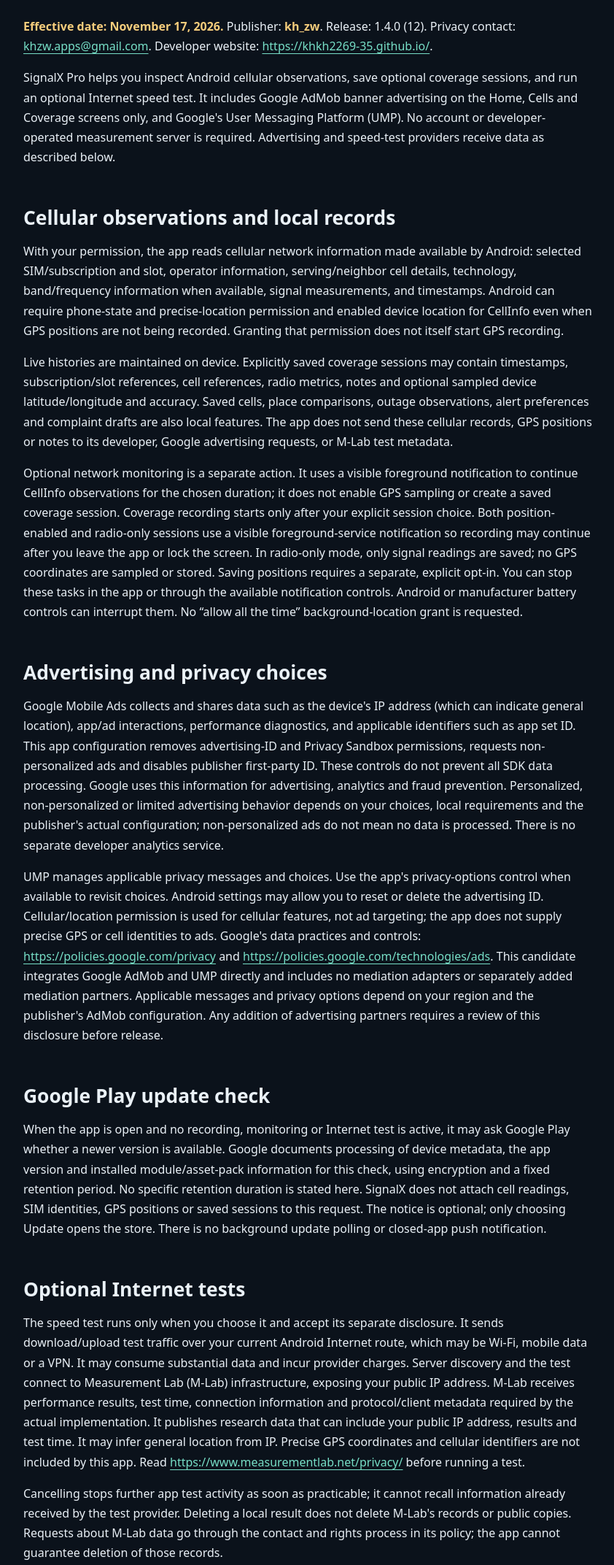
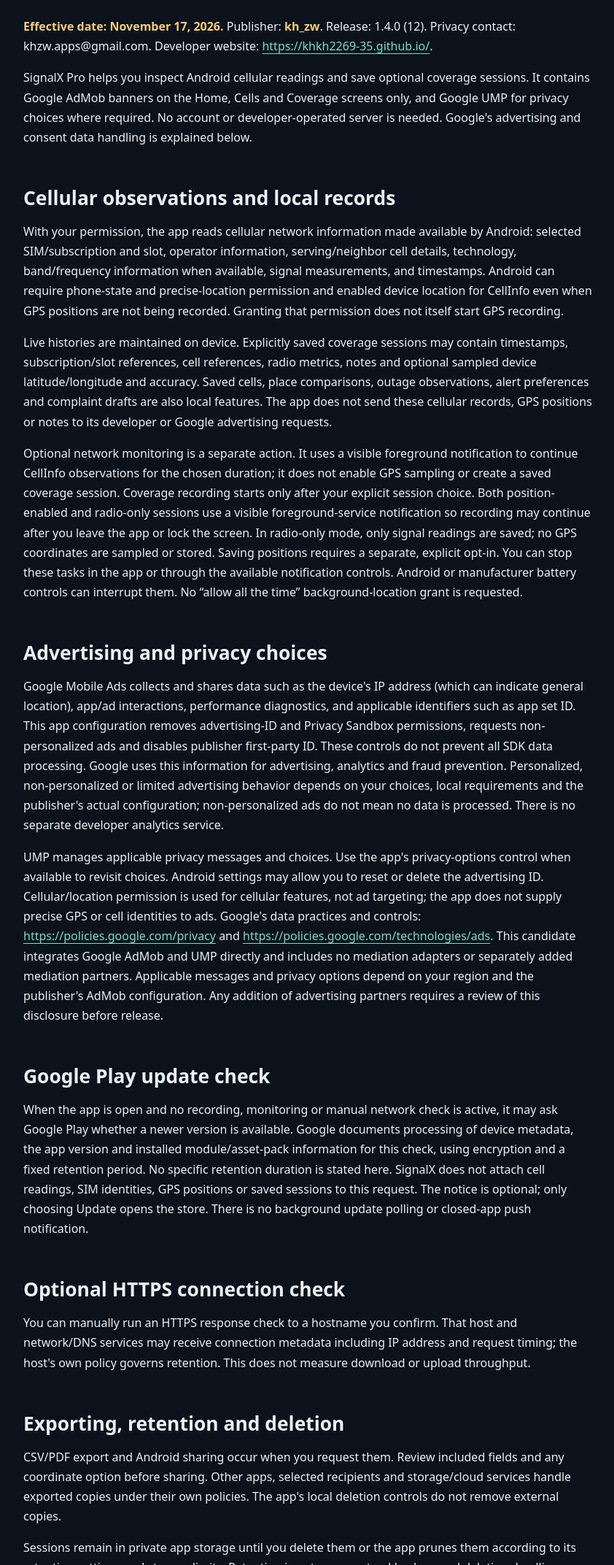
Before and after one commit to khkh2269-35/khkh2269-35.github.io, a plain HTML site: page privacy-en.html in a window 1280 px wide. Shown: the part 208-2352 px from the top of the page at 73% size, without its empty margins (183-1025 px from the left). Drawn offline with Linux system fonts and the light colour scheme.

Commit message:
docs: remove retired M-Lab speed test from privacy-en.html

```diff
--- a/privacy-en.html
+++ b/privacy-en.html
@@ -1,28 +1,26 @@
 <!doctype html>
 <html lang="en" dir="ltr"><head><meta charset="utf-8"><meta name="viewport" content="width=device-width,initial-scale=1"><title>SignalX Pro — Privacy Policy</title><link rel="stylesheet" href="styles.css"><link rel="icon" href="mark.svg" type="image/svg+xml"></head><body>
 <header><a class="brand" href="index.html"><img src="mark.svg" width="34" height="34" alt=""><bdi>SignalX Pro</bdi></a><nav aria-label="Main navigation"><a href="index.html">Website</a><a href="privacy-ar.html" lang="ar" dir="rtl">العربية</a></nav></header>
-<main class="policy"><h1>SignalX Pro — Privacy Policy</h1>
-<p><strong>Effective date: November 17, 2026.</strong> Publisher: <strong>kh_zw</strong>. Release: 1.4.0 (12). Privacy contact: <a href="mailto:khzw.apps@gmail.com">khzw.apps@gmail.com</a>. Developer website: <a href="https://khkh2269-35.github.io/">https://khkh2269-35.github.io/</a>.</p>
-<p>SignalX Pro helps you inspect Android cellular observations, save optional coverage sessions, and run an optional Internet speed test. It includes Google AdMob banner advertising on the Home, Cells and Coverage screens only, and Google&#x27;s User Messaging Platform (UMP). No account or developer-operated measurement server is required. Advertising and speed-test providers receive data as described below.</p>
+<main class="policy">
+<h1>SignalX Pro — Privacy Policy</h1>
+<p><strong>Effective date: November 17, 2026.</strong> Publisher: <strong>kh_zw</strong>. Release: 1.4.0 (12). Privacy contact: khzw.apps@gmail.com. Developer website: <a href="https://khkh2269-35.github.io/">https://khkh2269-35.github.io/</a>.</p>
+<p>SignalX Pro helps you inspect Android cellular readings and save optional coverage sessions. It contains Google AdMob banners on the Home, Cells and Coverage screens only, and Google UMP for privacy choices where required. No account or developer-operated server is needed. Google&#x27;s advertising and consent data handling is explained below.</p>
 <h2>Cellular observations and local records</h2>
 <p>With your permission, the app reads cellular network information made available by Android: selected SIM/subscription and slot, operator information, serving/neighbor cell details, technology, band/frequency information when available, signal measurements, and timestamps. Android can require phone-state and precise-location permission and enabled device location for CellInfo even when GPS positions are not being recorded. Granting that permission does not itself start GPS recording.</p>
-<p>Live histories are maintained on device. Explicitly saved coverage sessions may contain timestamps, subscription/slot references, cell references, radio metrics, notes and optional sampled device latitude/longitude and accuracy. Saved cells, place comparisons, outage observations, alert preferences and complaint drafts are also local features. The app does not send these cellular records, GPS positions or notes to its developer, Google advertising requests, or M-Lab test metadata.</p>
+<p>Live histories are maintained on device. Explicitly saved coverage sessions may contain timestamps, subscription/slot references, cell references, radio metrics, notes and optional sampled device latitude/longitude and accuracy. Saved cells, place comparisons, outage observations, alert preferences and complaint drafts are also local features. The app does not send these cellular records, GPS positions or notes to its developer or Google advertising requests.</p>
 <p>Optional network monitoring is a separate action. It uses a visible foreground notification to continue CellInfo observations for the chosen duration; it does not enable GPS sampling or create a saved coverage session. Coverage recording starts only after your explicit session choice. Both position-enabled and radio-only sessions use a visible foreground-service notification so recording may continue after you leave the app or lock the screen. In radio-only mode, only signal readings are saved; no GPS coordinates are sampled or stored. Saving positions requires a separate, explicit opt-in. You can stop these tasks in the app or through the available notification controls. Android or manufacturer battery controls can interrupt them. No “allow all the time” background-location grant is requested.</p>
 <h2>Advertising and privacy choices</h2>
 <p>Google Mobile Ads collects and shares data such as the device&#x27;s IP address (which can indicate general location), app/ad interactions, performance diagnostics, and applicable identifiers such as app set ID. This app configuration removes advertising-ID and Privacy Sandbox permissions, requests non-personalized ads and disables publisher first-party ID. These controls do not prevent all SDK data processing. Google uses this information for advertising, analytics and fraud prevention. Personalized, non-personalized or limited advertising behavior depends on your choices, local requirements and the publisher&#x27;s actual configuration; non-personalized ads do not mean no data is processed. There is no separate developer analytics service.</p>
 <p>UMP manages applicable privacy messages and choices. Use the app&#x27;s privacy-options control when available to revisit choices. Android settings may allow you to reset or delete the advertising ID. Cellular/location permission is used for cellular features, not ad targeting; the app does not supply precise GPS or cell identities to ads. Google&#x27;s data practices and controls: <a href="https://policies.google.com/privacy">https://policies.google.com/privacy</a> and <a href="https://policies.google.com/technologies/ads">https://policies.google.com/technologies/ads</a>. This candidate integrates Google AdMob and UMP directly and includes no mediation adapters or separately added mediation partners. Applicable messages and privacy options depend on your region and the publisher&#x27;s AdMob configuration. Any addition of advertising partners requires a review of this disclosure before release.</p>
 <h2>Google Play update check</h2>
-<p>When the app is open and no recording, monitoring or Internet test is active, it may ask Google Play whether a newer version is available. Google documents processing of device metadata, the app version and installed module/asset-pack information for this check, using encryption and a fixed retention period. No specific retention duration is stated here. SignalX does not attach cell readings, SIM identities, GPS positions or saved sessions to this request. The notice is optional; only choosing Update opens the store. There is no background update polling or closed-app push notification.</p>
-<h2>Optional Internet tests</h2>
-<p>The speed test runs only when you choose it and accept its separate disclosure. It sends download/upload test traffic over your current Android Internet route, which may be Wi-Fi, mobile data or a VPN. It may consume substantial data and incur provider charges. Server discovery and the test connect to Measurement Lab (M-Lab) infrastructure, exposing your public IP address. M-Lab receives performance results, test time, connection information and protocol/client metadata required by the actual implementation. It publishes research data that can include your public IP address, results and test time. It may infer general location from IP. Precise GPS coordinates and cellular identifiers are not included by this app. Read <a href="https://www.measurementlab.net/privacy/">https://www.measurementlab.net/privacy/</a> before running a test.</p>
-<p>Cancelling stops further app test activity as soon as practicable; it cannot recall information already received by the test provider. Deleting a local result does not delete M-Lab&#x27;s records or public copies. Requests about M-Lab data go through the contact and rights process in its policy; the app cannot guarantee deletion of those records.</p>
-<p>The separate optional HTTPS response check connects to the hostname you confirm. That host and network/DNS services can receive connection information including your IP address and request timing. The host&#x27;s own policies govern its logs. This response check is different from a throughput test.</p>
-<p>Optional speed-test history is off by default. When enabled, it stores up to 50 local results with start/completion times, route category (such as Wi-Fi or VPN), observed download/upload/RTT, counted bytes, duration and phase stop reasons. Older records with unknown route remain unknown. It does not store IP addresses, server names, access tokens or SIM identifiers. Turning history off deletes this local history; it cannot delete M-Lab public records.</p>
+<p>When the app is open and no recording, monitoring or manual network check is active, it may ask Google Play whether a newer version is available. Google documents processing of device metadata, the app version and installed module/asset-pack information for this check, using encryption and a fixed retention period. No specific retention duration is stated here. SignalX does not attach cell readings, SIM identities, GPS positions or saved sessions to this request. The notice is optional; only choosing Update opens the store. There is no background update polling or closed-app push notification.</p>
+<h2>Optional HTTPS connection check</h2>
+<p>You can manually run an HTTPS response check to a hostname you confirm. That host and network/DNS services may receive connection metadata including IP address and request timing; the host&#x27;s own policy governs retention. This does not measure download or upload throughput.</p>
 <h2>Exporting, retention and deletion</h2>
 <p>CSV/PDF export and Android sharing occur when you request them. Review included fields and any coordinate option before sharing. Other apps, selected recipients and storage/cloud services handle exported copies under their own policies. The app&#x27;s local deletion controls do not remove external copies.</p>
-<p>Sessions remain in private app storage until you delete them or the app prunes them according to its retention settings and storage limits. Retention is not a guaranteed background deletion deadline. Session deletion and “Delete all sessions &amp; saved cells” apply to the data named in those controls; other local features may have their own deletion controls. Clearing Android app storage or uninstalling removes app-private records and preferences. It does not erase exported files, recipient copies, or provider-held data. System app-data backup is disabled. Google and M-Lab retention/deletion practices are governed by their policies; no fixed third-party retention period is promised here.</p>
+<p>Sessions remain in private app storage until you delete them or the app prunes them according to its retention settings and storage limits. Retention is not a guaranteed background deletion deadline. Session deletion and “Delete all sessions &amp; saved cells” apply to the data named in those controls; other local features may have their own deletion controls. Clearing Android app storage or uninstalling removes app-private records and preferences. It does not erase exported files, recipient copies, or provider-held data. System app-data backup is disabled. Google&#x27;s retention and deletion practices are governed by its own policies; no fixed duration is promised here.</p>
 <h2>Security, children and contact</h2>
-<p>Advertising, consent and measurement connections use HTTPS/TLS/WSS transport. Local private storage and Android permission controls limit access, but no security method is absolute. No measurement account is created, so there is no in-app account to delete.</p>
+<p>Advertising, consent and the optional HTTPS check use HTTPS/TLS transport. Local private storage and Android permission controls limit access, but no security method is absolute. No measurement account is created, so there is no in-app account to delete.</p>
 <p>SignalX Pro is intended for adults aged 18 and over, as confirmed by the developer. It is not directed to children.</p>
 <p>For questions about app-private data or this policy, contact khzw.apps@gmail.com. If the policy changes, the developer will update this page and its effective date.</p>
-</main><footer><p>SignalX Pro · kh_zw · <a href="mailto:khzw.apps@gmail.com">khzw.apps@gmail.com</a></p></footer></body></html>
+</main><footer><p>SignalX Pro · kh_zw · khzw.apps@gmail.com</p></footer></body></html>
```
